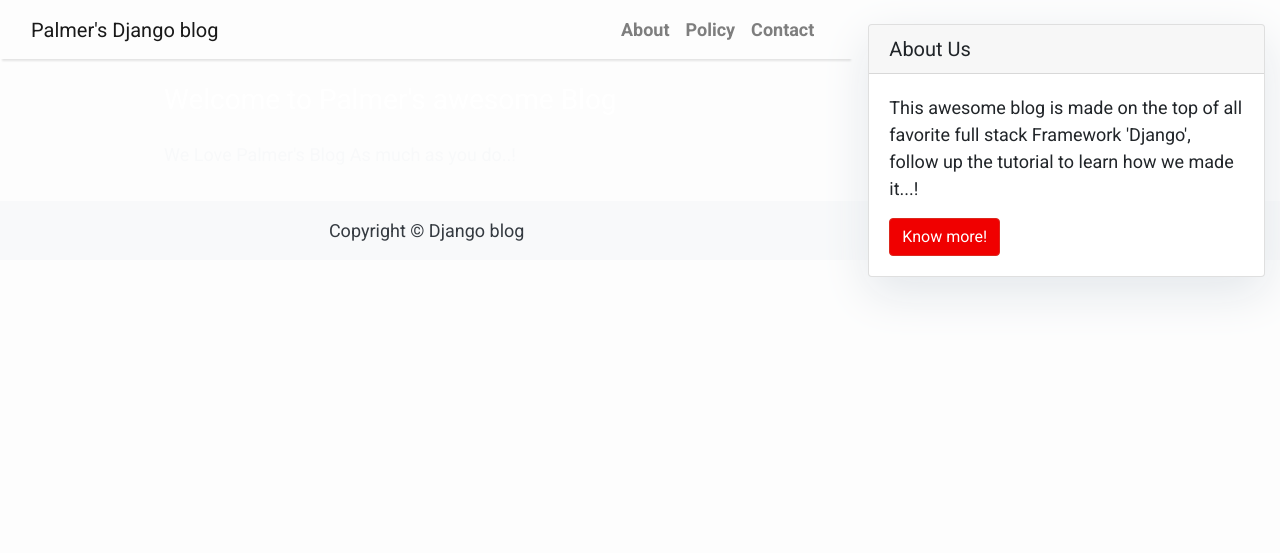
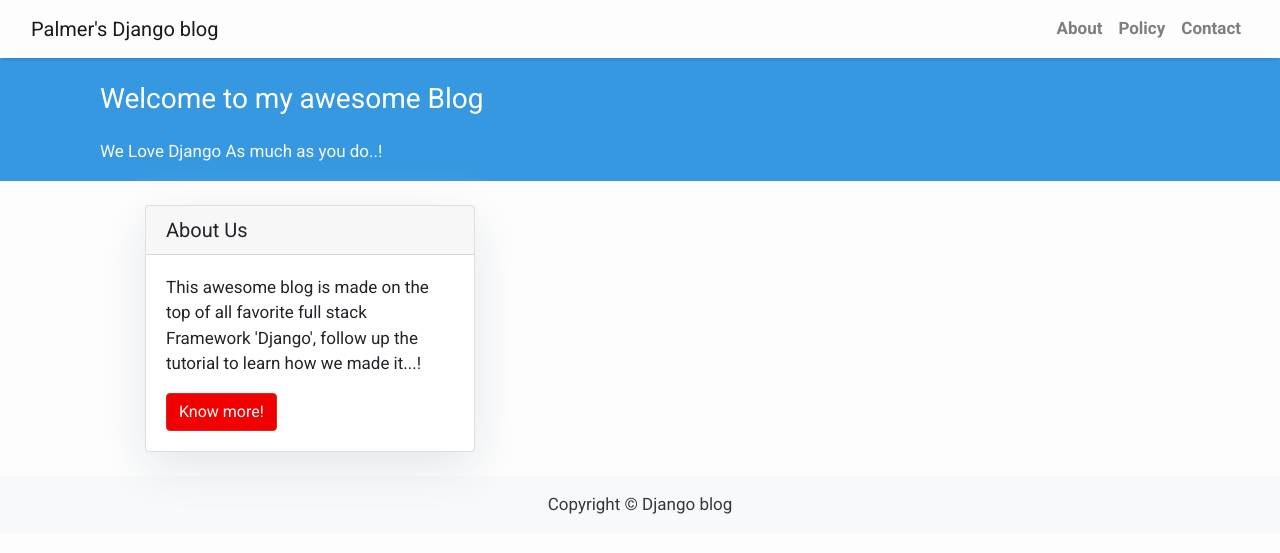
Before and after one commit to ClementBaffourPalmer/Django_blog-, a Django app: page / in a window 1280 px wide. Shown: the top 553 px of the page. Run offline with Django 3.2, Linux system fonts and the light colour scheme; data that the repository does not hold is empty; some libraries are stand-ins or nearby versions.

Commit message:
helped fix rendering issue

```diff
--- a/myblog_app/templates/base.html
+++ b/myblog_app/templates/base.html
@@ -2,7 +2,6 @@
 <html lang="en">
 <head>
     <meta charset="UTF-8">
-    <meta name="viewport" content="width=device-width, initial-scale=1.0">
     <title>Django blog</title>
     <link href="https://fonts.googleapis.com/css?family=Roboto:400,700" rel="stylesheet">
     <meta name="google" content="notranslate" />
@@ -29,26 +28,23 @@ body {
     border-color: #dc281e;
 }
 
-.masterhead {
+/* .masterhead {
     background: #3398E1;
     height: auto;
     padding-bottom: 15px;
     box-shadow: 0 16px 48px #e3e7eb;
     padding-top: 10px;
-}
+} */
+/* .container{
+    display: flex;
+    flex-direction: row;
+
+} */
 </style>
 </head>
 <body>
     <!-- Sidebar Widgets Column -->
-<div class="col-md-4 float-right">
-    <div class="card my-4">
-        <h5 class="card-header">About Us</h5>
-        <div class="card-body">
-            <p class="card-text"> This awesome blog is made on the top of all favorite full stack Framework 'Django', follow up the tutorial to learn how we made it...!</p>
-            <a href="https://djangoblog.com/building-a-blog-application-with-django" class="btn btn-danger">Know more!</a>
-        </div>
-    </div>
-</div>
+
 
     <!-- Navigation -->
     <nav class="navbar navbar-expand-lg navbar-light shadow" id="mainNav">
@@ -74,8 +70,30 @@ body {
         </div>
     </nav>
 
+    <header class="masthead">
+        <div class="overlay">
+            <div class="container">
+                <div class="row">
+                    <div class=" col-md-8 col-md-10">
+                        <div class="container">
+                            <div class="site-heading">
+                                <h3 class=" site-heading my-4 mt-3 text-white"> Welcome to my awesome Blog </h3>
+                                <p class="text-light">We Love Django As much as you do..! &nbsp
+                                </p>
+                            </div>
+                        </div>
+                    </div>
+                </div>
+            </div>
+        </div>
+
+    </header>
+
+
+
+
+    <div class="container">
         {% block content %}
-<div class="container">
         <div class="row">
             <div class="col-md-8 card mb-4 mt-3 left top">
                 <div class="card-body">
--- a/myblog_app/templates/index.html
+++ b/myblog_app/templates/index.html
@@ -1,40 +1,39 @@
-{% extends "base.html" %}
+{% extends 'base.html' %}
 
 {% block content %}
 <style>
-    body {
+    body{
         font-family: "Roboto", sans-serif;
-        font-size: 18px;
+        font-size: 18;
         background-color: #fdfdfd;
+        padding: 0;
+        margin: 0;
     }
-
-    .head_text {
+    .head_text{
         color: white;
     }
-
-    .card {
+    .card{
         box-shadow: 0 16px 48px #E3E7EB;
+    }
+    .masthead{
+        background-color: #3698e1;
+        padding: 0;
+        margin: 0;
+    }
+    #container{
+        display: flex;
+        flex-direction: row;
+    }
+    .card-main{
+        max-width: max-content;
     }
 </style>
 
-<header class="masthead">
-    <div class="overlay"></div>
-    <div class="container">
-        <div class="row">
-            <div class="col-md-10 mx-auto">
-                <div class="site-heading">
-                    <h3 class="site-heading my-4 mt-3 text-white">Welcome to Palmer's awesome Blog</h3>
-                    <p class="text-light">We Love Palmer's Blog As much as you do..! &nbsp;</p>
-                </div>
-            </div>
-        </div>
-    </div>
-</header>
 
-<div class="container">
-    <div class="row">
+<div class="container" id="container">
+    <div >
         <!-- Blog Entries Column -->
-        <div class="col-md-8 mt-3 left">
+        <div class="col-md-8 mt-3 card-main" >
             {% for post in post_list %}
             <div class="card mb-4">
                 <div class="card-body">
@@ -50,5 +49,15 @@
         {% include 'sidebar.html' %}
         {% endblock sidebar %}
     </div>
+    <div class="col-md-4">
+        <div class="card my-4">
+            <h5 class="card-header">About Us</h5>
+            <div class="card-body">
+                <p class="card-text"> This awesome blog is made on the top of all favorite full stack Framework 'Django', follow up the tutorial to learn how we made it...!</p>
+                <a href="https://djangoblog.com/building-a-blog-application-with-django" class="btn btn-danger">Know more!</a>
+            </div>
+        </div>
+    </div>
+
 </div>
 {% endblock %}
--- a/myblog_app/views.py
+++ b/myblog_app/views.py
@@ -12,6 +12,6 @@ class PostDetail(generic.DetailView):
     model = Post
     template_name = 'post_detail.html'
 
-def Post(request):
+def post(request):
     posts = Post.objects.all()
     return render(request, 'post_detail.html', {'posts': posts})
--- a/myblog_project/urls.py
+++ b/myblog_project/urls.py
@@ -22,8 +22,8 @@ from myblog_app import views
 
 
 urlpatterns = [
+    path('admin/', admin.site.urls),
     path('', views.PostList.as_view(), name='home'),
     path('<slug:slug>/', views.PostDetail.as_view(), name='post_detail'),
-    path('admin/', admin.site.urls),
     path('', include('myblog_app.urls')),
 ]
```
Also changed, not shown: other parts of myblog_app/templates/base.html (+5 -1 lines). Lines whose indentation alone changed are shown as unchanged.
